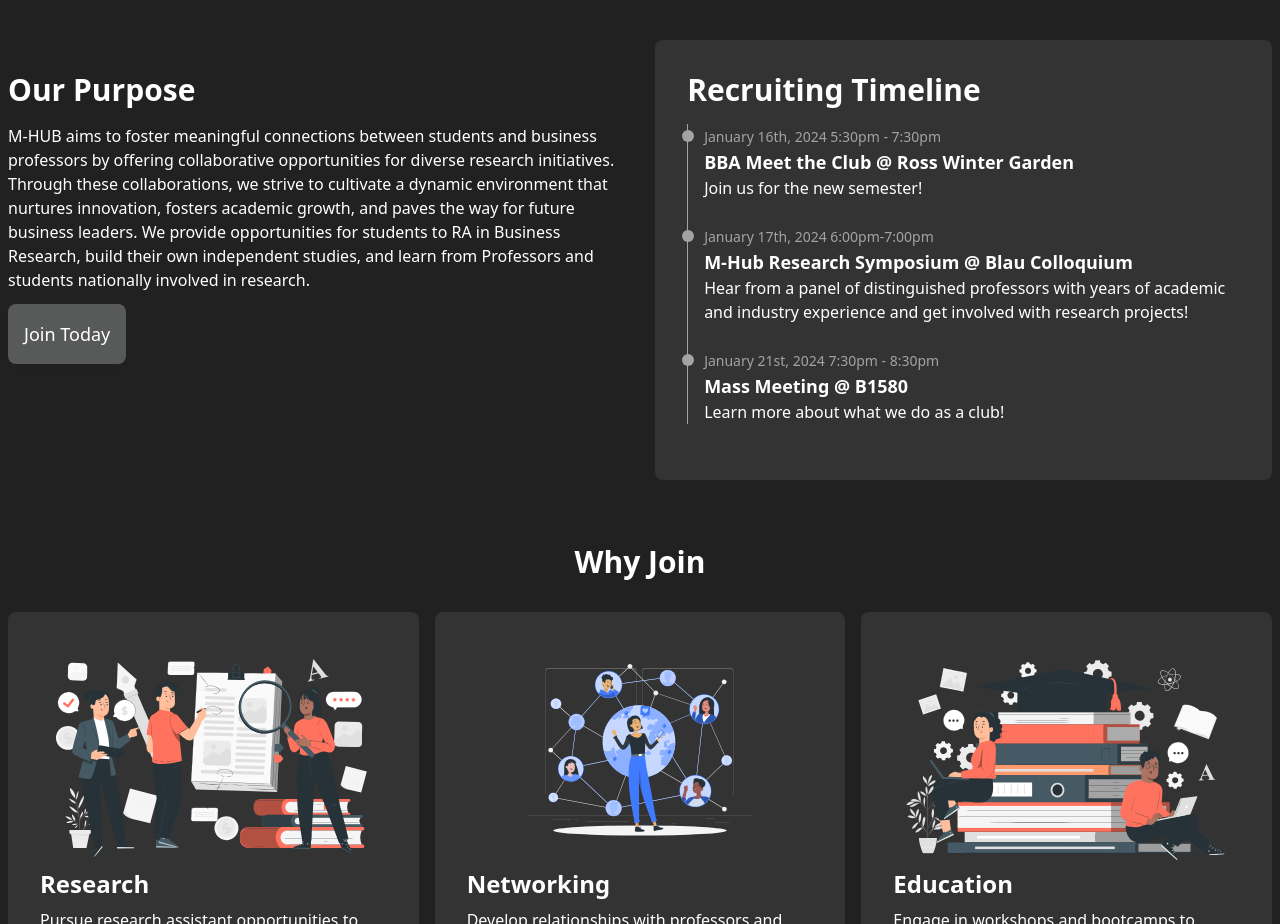
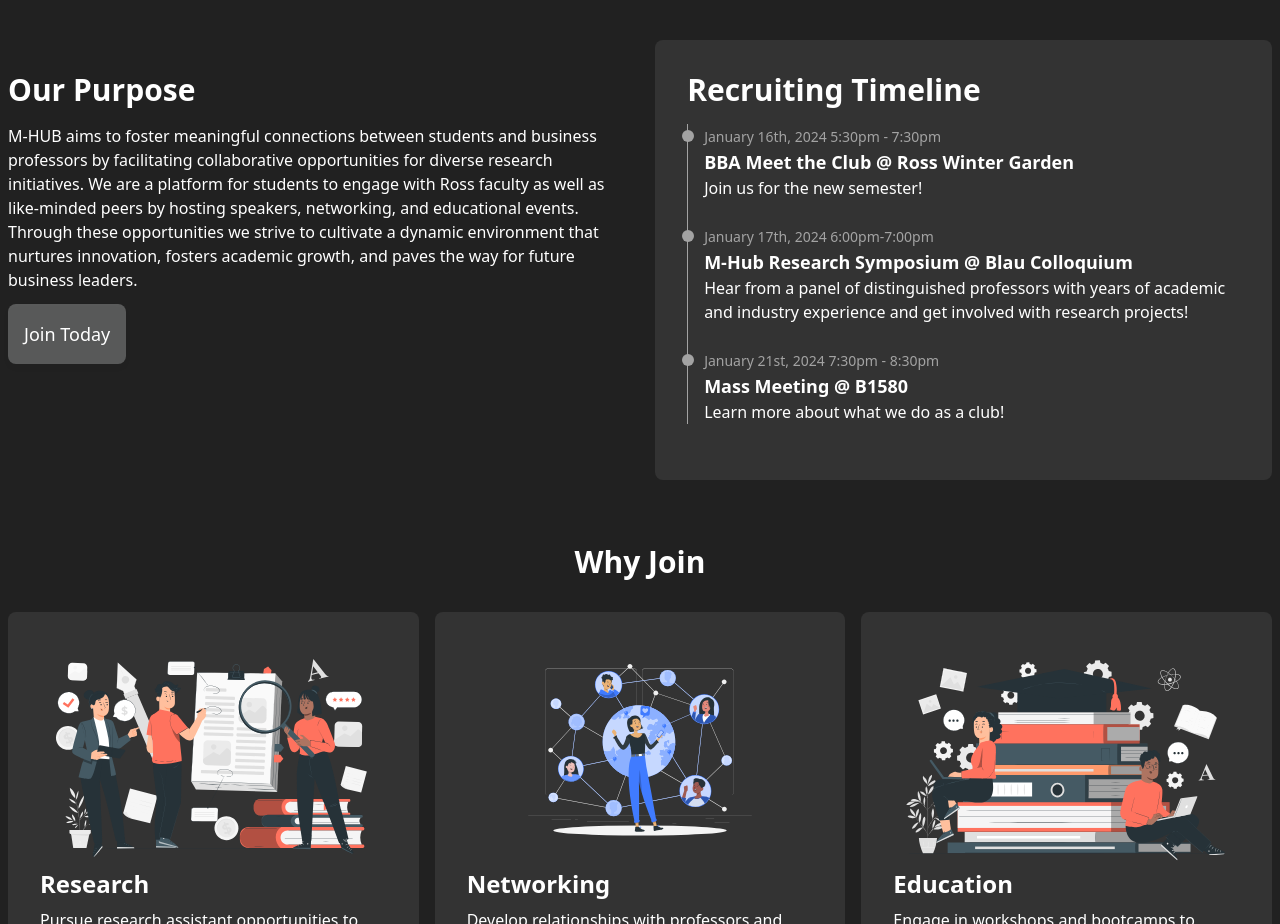
Before and after one commit to Jmshaver/M-Hub-Website, a Next.js app: page / in a window 1280 px wide. Shown: the part 840-1764 px from the top of the page. Built offline with nearby package versions, Linux system fonts and the light colour scheme.

Commit message:
Update index.jsx

```diff
--- a/pages/index.jsx
+++ b/pages/index.jsx
@@ -48,7 +48,7 @@
           <div className="md:w-1/2 md:pt-8">
             <h2 className="text-3xl font-bold mb-4" >Our Purpose</h2>
             <p className="mb-3">
-              M-HUB aims to foster meaningful connections between students and business professors by offering collaborative opportunities for diverse research initiatives. Through these collaborations, we strive to cultivate a dynamic environment that nurtures innovation, fosters academic growth, and paves the way for future business leaders. We provide opportunities for students to RA in Business Research, build their own independent studies, and learn from Professors and students nationally involved in research.
+              M-HUB aims to foster meaningful connections between students and business professors by facilitating  collaborative opportunities for diverse research initiatives. We are a platform for students to engage with Ross faculty as well as like-minded peers by hosting speakers, networking, and educational events. Through these opportunities we strive to cultivate a dynamic environment that nurtures innovation, fosters academic growth, and paves the way for future business leaders.
               </p>
               <Button className="" href="/join" text="Join Today" />
           </div>
```
